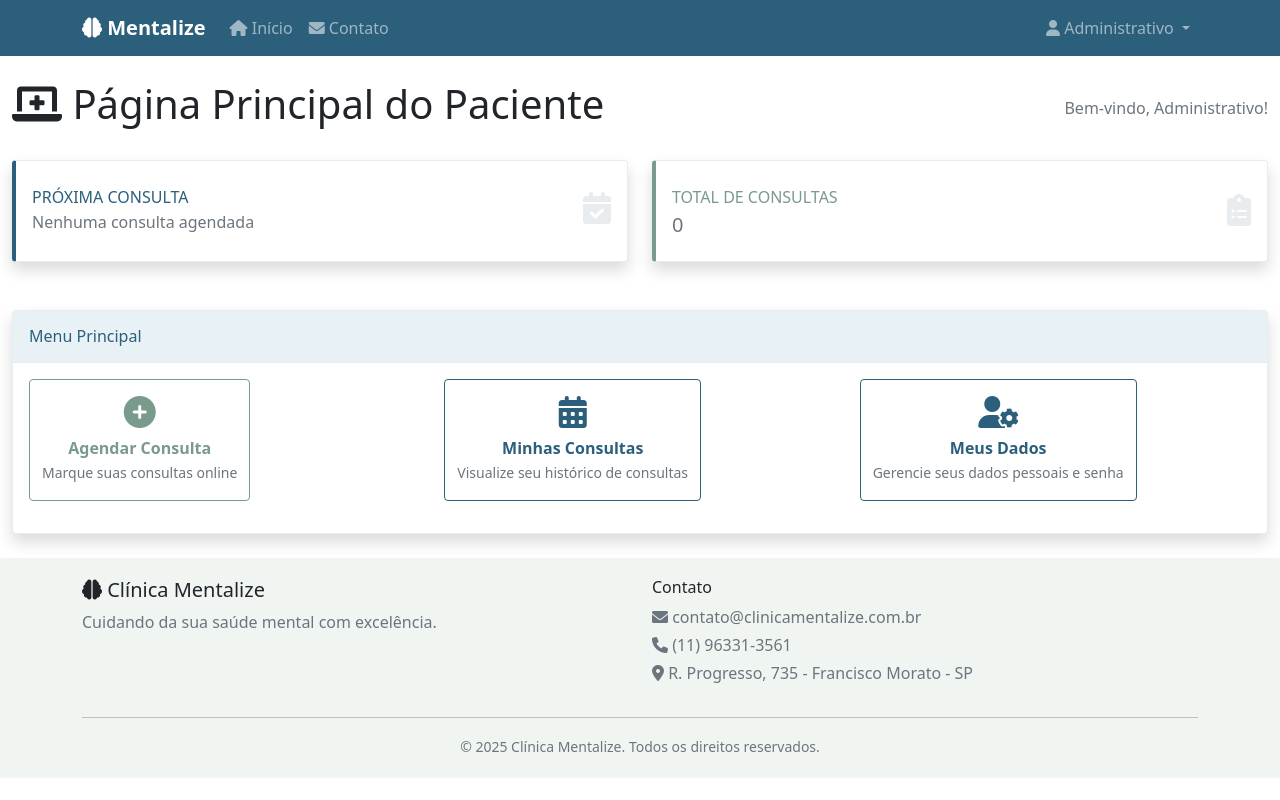
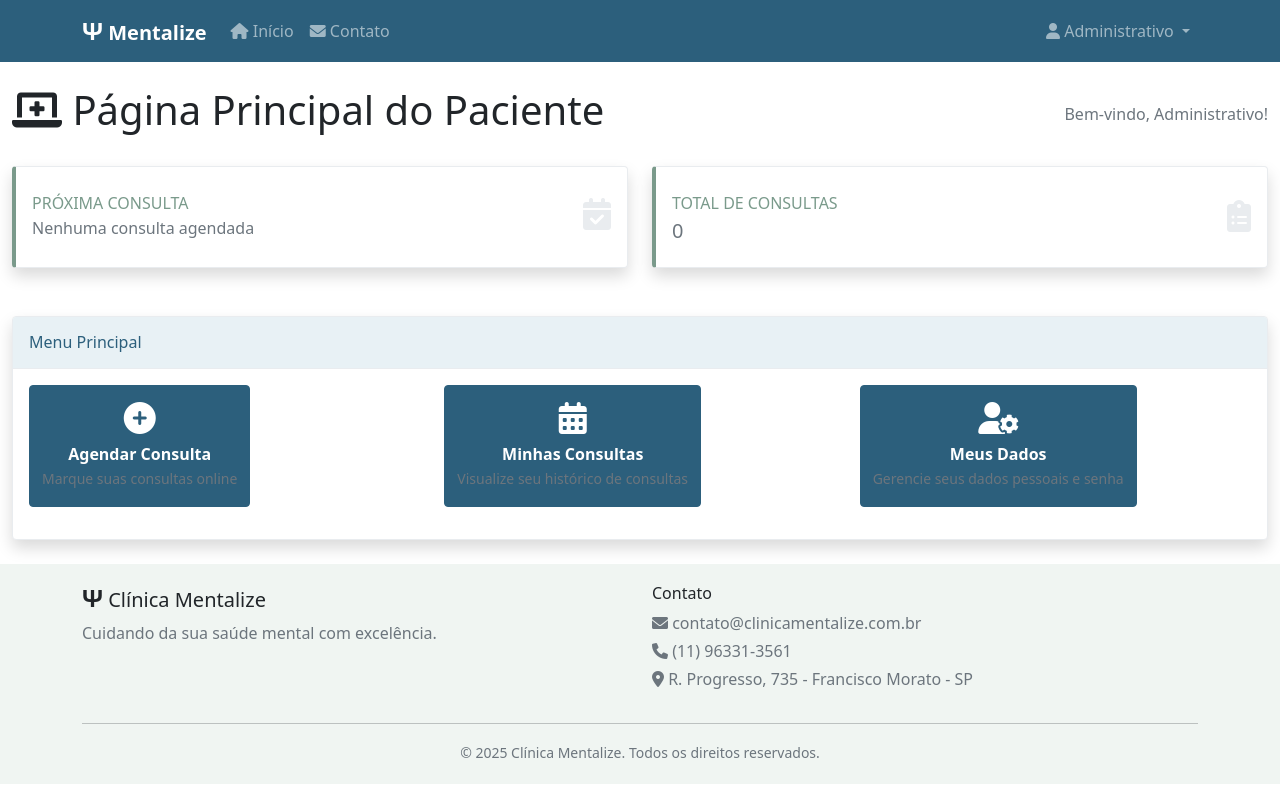
Before and after one commit to natachasiqueira/clinicamentalize, a Flask app: page /paciente/dashboard in a window 1280 px wide. Run offline with Flask 3, Linux system fonts and the light colour scheme; a user stored in the database is signed in; tables that the repository leaves empty hold one stand-in row (values such as "Sample post"); some libraries are stand-ins or nearby versions.

Commit message:
Melhorias do front.

```diff
--- a/app/templates/base.html
+++ b/app/templates/base.html
@@ -211,7 +211,7 @@
     <nav class="navbar navbar-expand-lg navbar-dark bg-primary">
         <div class="container">
             <a class="navbar-brand" href="{{ url_for('main.index') }}">
-                <i class="fas fa-brain"></i> Mentalize
+                <span style="font-weight: bold; font-size: 1.2em;">Ψ</span> Mentalize
             </a>
 
             <button class="navbar-toggler" type="button" data-bs-toggle="collapse" data-bs-target="#navbarNav">
@@ -284,7 +284,7 @@
         <div class="container">
             <div class="row">
                 <div class="col-md-6">
-                    <h5><i class="fas fa-brain"></i> Clínica Mentalize</h5>
+                    <h5><span style="font-weight: bold; font-size: 1.2em;">Ψ</span> Clínica Mentalize</h5>
                     <p class="text-muted">Cuidando da sua saúde mental com excelência.</p>
                 </div>
                 <div class="col-md-6">
--- a/app/templates/index.html
+++ b/app/templates/index.html
@@ -27,7 +27,7 @@
             </div>
             <div class="col-lg-6 text-center">
                 <div class="hero-icon">
-                    <i class="fas fa-brain fa-10x opacity-75"></i>
+                    <span class="display-1 opacity-75" style="font-size: 12rem; font-weight: bold;">Ψ</span>
                 </div>
             </div>
         </div>
--- a/app/templates/paciente/dashboard.html
+++ b/app/templates/paciente/dashboard.html
@@ -17,11 +17,11 @@
     <div class="row mb-4">
         <!-- Próxima Consulta -->
         <div class="col-xl-6 col-md-6 mb-4">
-            <div class="card border-left-primary shadow h-100 py-2">
+            <div class="card border-left-success shadow h-100 py-2">
                 <div class="card-body">
                     <div class="row no-gutters align-items-center">
                         <div class="col mr-2">
-                            <div class="text-xs font-weight-bold text-primary text-uppercase mb-1">
+                            <div class="text-xs font-weight-bold text-success text-uppercase mb-1">
                                 Próxima Consulta
                             </div>
                             <div class="h6 mb-0 text-gray-600">
@@ -78,21 +78,21 @@
                 <div class="card-body">
                     <div class="row">
                         <div class="col-md-4 mb-3">
-                            <button type="button" class="btn btn-outline-success btn-block py-3" data-bs-toggle="modal" data-bs-target="#modalAgendamento">
+                            <button type="button" class="btn btn-primary btn-block py-3" data-bs-toggle="modal" data-bs-target="#modalAgendamento">
                                 <i class="fas fa-plus-circle fa-2x mb-2"></i><br>
                                 <strong>Agendar Consulta</strong><br>
                                 <small class="text-muted">Marque suas consultas online</small>
                             </button>
                         </div>
                         <div class="col-md-4 mb-3">
-                            <a href="{{ url_for('paciente.agendamentos') }}" class="btn btn-outline-primary btn-block py-3">
+                            <a href="{{ url_for('paciente.agendamentos') }}" class="btn btn-primary btn-block py-3">
                                 <i class="fas fa-calendar-alt fa-2x mb-2"></i><br>
                                 <strong>Minhas Consultas</strong><br>
                                 <small class="text-muted">Visualize seu histórico de consultas</small>
                             </a>
                         </div>
                         <div class="col-md-4 mb-3">
-                            <a href="{{ url_for('paciente.perfil') }}" class="btn btn-outline-info btn-block py-3">
+                            <a href="{{ url_for('paciente.perfil') }}" class="btn btn-primary btn-block py-3">
                                 <i class="fas fa-user-cog fa-2x mb-2"></i><br>
                                 <strong>Meus Dados</strong><br>
                                 <small class="text-muted">Gerencie seus dados pessoais e senha</small>
```
Also changed, not shown: app/templates/admin/dashboard.html (+6 -6 lines), app/templates/psicologo/dashboard.html (+9 -9 lines).
